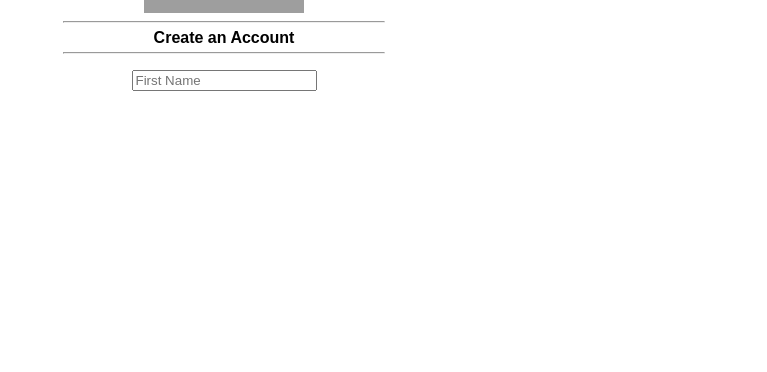
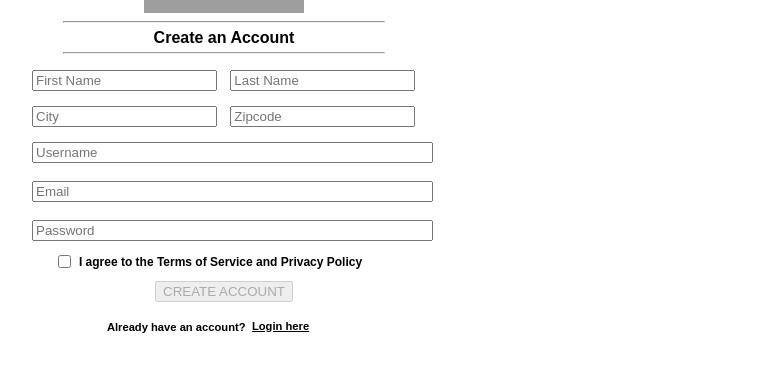
Before and after one commit to Anytime-Fitness-BW/frontend, a React (Create React App) app in the folder anytime-fitness/: page /register in a window 1280 px wide. Shown: the part 248-620 px from the top of the page, without its empty margins (416-1183 px from the left). Built offline with nearby package versions, Linux system fonts and the light colour scheme; grey boxes are pictures that could not be loaded.

Commit message:
completed client sign up page and hooked it up to the client dashboard will work on the login page now

```diff
--- a/anytime-fitness/src/App.css
+++ b/anytime-fitness/src/App.css
@@ -119,3 +119,45 @@ nav {
   align-items: center;
   flex-direction: column;
 }
+
+.first-four-text-inputs {
+  display: flex;
+  flex-flow: row wrap;
+  width: 25rem;
+  margin-left: 1rem;
+}
+
+.text-inputs {
+  width: 300px;
+  margin-left: -5.25rem;
+}
+
+.checkbox{
+  display: flex;
+  flex-direction: row;
+  margin-left: -2rem;
+  margin-top: -1rem;
+}
+
+.checkbox-square {
+  margin-top: .75rem;
+  margin-right: .5rem;
+}
+
+.checkbox-text {
+  font-size: .75rem;
+}
+
+.bottom-text {
+  display: flex;
+  flex-direction: row;
+  margin-left: -2rem;
+  margin-top: .5rem;
+  font-size: .7rem;
+}
+
+.bottom-text-link {
+  margin-top: .6rem;
+  margin-left: .4rem;
+  color: black;
+}
--- a/anytime-fitness/src/App.js
+++ b/anytime-fitness/src/App.js
@@ -6,6 +6,7 @@ import HomePage from './components/HomePage'
 import axios from 'axios'
 import * as yup from 'yup'
 import ClientSignUpForm from './components/createClientAccount/signUpForm'
+import { schema } from './components/createClientAccount/clientFormSchema'
 
 
 
@@ -57,10 +58,20 @@ function App() {
 
   // EVENT HELPERS //
   const inputChanges = (name, value) => {
-    setClientFormValues({
-      ...clientFormValues,
-      [name]: value
-    })
+    yup.reach(schema, name)
+       .validate(value)
+       .then(() => setCLientFormErrors({
+         ...clientFormErrors,
+         [name]: ''
+       }))
+       .catch(error => setCLientFormErrors({
+         ...clientFormErrors,
+         [name]: error.errors[0]
+       }))
+      setClientFormValues({
+        ...clientFormValues,
+        [name]: value
+      })
   }
 
 
@@ -71,6 +82,9 @@ const submitForm = () => {
 
 
 // SIDE EFFECT //
+useEffect(() => {
+  schema.isValid(clientFormValues).then((valid) => setDisabled(!valid));
+}, [clientFormValues])
 
 
 
@@ -95,8 +109,11 @@ const submitForm = () => {
           errors = {clientFormErrors}
         />
       </Route>
-      <Route path='/register/instructor'></Route>
+      <Route path='/register'></Route>
       <Route path='/login'></Route>
+      <Route path='/dashboard'>
+        {/* this leads to the client dashboard after the sign up process will change to the appropriate endpoint when provided with that information */}
+      </Route>
     </div>
   );
 }
--- a/anytime-fitness/src/components/createClientAccount/clientFormSchema.js
+++ b/anytime-fitness/src/components/createClientAccount/clientFormSchema.js
@@ -0,0 +1,30 @@
+import * as yup from 'yup'
+
+export const schema = yup.object().shape({
+    first_name: yup
+        .string()
+        .required('First Name is Required'),
+    last_name: yup
+        .string()
+        .required('Last Name is Required'),
+    city: yup
+        .string()
+        .required('Must Enter a City Name'),
+    zipcode: yup
+        .string()
+        .required('Must Enter a Zipcode'),
+    username: yup
+        .string()
+        .required('Must Choose a Username'),
+    email: yup
+        .string()
+        .email('Must Be a Valid Email!')
+        .required('Email is Rrequired'),
+    password: yup
+        .string()
+        .min(6, 'Must be at least 6 characters!')
+        .required('Password is Required'),
+    terms: yup
+        .boolean()
+        .oneOf([true], 'You must accept the Terms of Service and Privacy Policy'),
+})
--- a/anytime-fitness/src/components/createClientAccount/signUpForm.js
+++ b/anytime-fitness/src/components/createClientAccount/signUpForm.js
@@ -17,6 +17,7 @@ export default function ClientSignUpForm(props) {
     const onSubmit = event => {
         event.preventDefault()
         submit()
+        history.push('/dashboard')
     }
 
     const onChange = (event) => {
@@ -46,7 +47,7 @@ export default function ClientSignUpForm(props) {
                 <hr className='hr2'/>
             </div>
             <div className='form-container'>
-                <section className='text-inputs'>
+                <section className='first-four-text-inputs'>
                     <label>
                         <input
                             value={values.first_name}
@@ -54,8 +55,100 @@ export default function ClientSignUpForm(props) {
                             name="first_name"
                             type="text"
                             placeholder="First Name"
+                         />
+                     </label><br/> <br/>
+                     <label>&nbsp;&nbsp;&nbsp;
+                         <input
+                            value={values.last_name}
+                            onChange={onChange}
+                            name="last_name"
+                            type="text"
+                            placeholder='Last Name'
+                         />
+                     </label><br/><br/>
+                     <label>
+                         <input
+                            value={values.city}
+                            onChange={onChange}
+                            name="city"
+                            type='text'
+                            placeholder='City'
+                         />
+                     </label><br/><br/>
+                     <label>&nbsp;&nbsp;&nbsp;
+                        <input
+                            value={values.zipcode}
+                            onChange={onChange}
+                            name='zipcode'
+                            type='text'
+                            placeholder='Zipcode'
                         />
-                    </label><br/> <br/>
+                     </label><br/><br/>
+                </section>
+
+                <section className='text-inputs'>
+                    <label>
+                        <input
+                            value={values.username}
+                            onChange={onChange}
+                            name='username'
+                            type='text'
+                            placeholder='Username'
+                            size='47'
+                        />
+                    </label><br/><br/>
+                    <label>
+                        <input
+                            value={values.email}
+                            onChange={onChange}
+                            name='email'
+                            type='email'
+                            placeholder='Email'
+                            size='47'
+                        />
+                    </label><br/><br/>
+                    <label>
+                        <input
+                            value={values.password}
+                            onChange={onChange}
+                            name='password'
+                            type='password'
+                            placeholder='Password'
+                            size='47'
+                        />
+                    </label><br/><br/>
+                </section>
+
+                <section className='checkbox'>
+                    <label>
+                        <input
+                            className='checkbox-square'
+                            type='checkbox'
+                            checked={values.terms}
+                            name='terms'
+                            onChange={onChange}
+                        />
+                    </label>
+                    <p className='checkbox-text'>I agree to the Terms of Service and Privacy Policy</p>
+                </section>
+
+                <section>
+                    <button disabled={disabled} id='submit-button'>
+                        CREATE ACCOUNT
+                    </button>
+                    <div className='bottom-text'>
+                        <p>Already have an account?</p>
+                        <Link className='bottom-text-link' to='/login'>Login here</Link>
+                    </div>
+                    <div>
+                        <div>{errors.first_name}</div>
+                        <div>{errors.last_name}</div>
+                        <div>{errors.city}</div>
+                        <div>{errors.zipcode}</div>
+                        <div>{errors.username}</div>
+                        <div>{errors.email}</div>
+                        <div>{errors.password}</div>
+                    </div>
                 </section>
             </div>
         </form>
```
